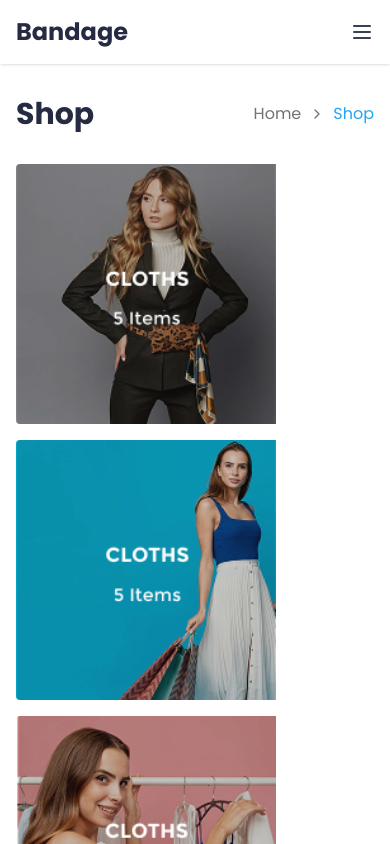
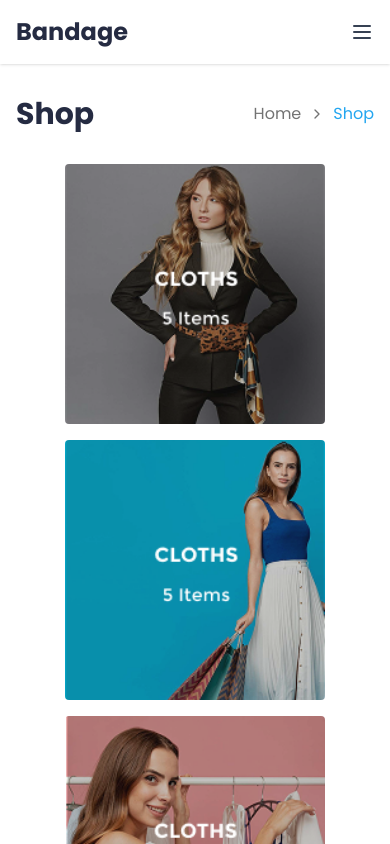
Before and after one commit to mstfdn/My-E-Commerce, a React (Vite) app: page /shop in a window 390 px wide. Shown: the top 844 px of the page. Built offline with nearby package versions, Linux system fonts and the light colour scheme.

Commit message:
style(layout): adjust ShopContent layout for better responsiveness

```diff
--- a/src/layout/ShopContent.jsx
+++ b/src/layout/ShopContent.jsx
@@ -6,7 +6,7 @@
   return (
     <div className="container mx-auto px-4 py-8">
       {/* Shop Header */}
-      <div className="flex justify-between items-center mb-8">
+      <div className="flex justify-between items-center mb-8 max-w-7xl mx-auto">
         <h1 className="text-3xl font-bold text-[#252B42]">Shop</h1>
         <div className="flex items-center text-[#737373]">
           <Link to="/" className="hover:text-[#23A6F0]">Home</Link>
@@ -16,7 +16,7 @@
       </div>
 
       {/* Categories Grid */}
-      <div className="grid grid-cols-1 sm:grid-cols-2 md:grid-cols-3 lg:grid-cols-5 gap-4 mb-12">
+      <div className="flex flex-wrap justify-center gap-4 mb-12">
         <div className="relative group overflow-hidden rounded">
           <img
             src="/card1.png"
```
